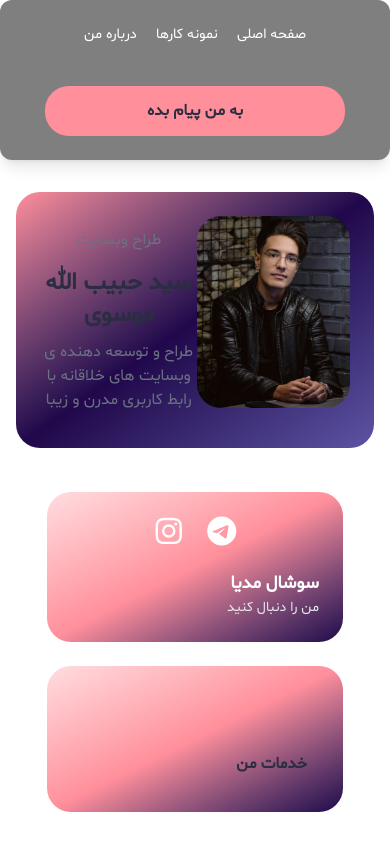
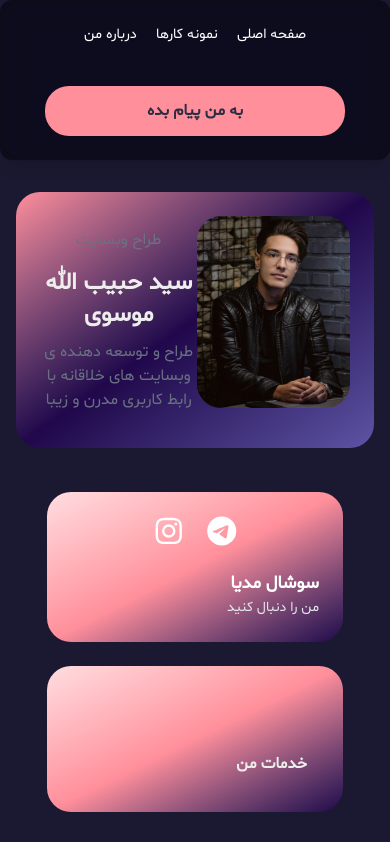
Before and after one commit to Habib2015s/NemooneKar, a Next.js app: page / in a window 390 px wide. Shown: the top 842 px of the page. Built offline with nearby package versions, Linux system fonts and the light colour scheme; some icons are missing.

Commit message:
test bg on mobile

```diff
--- a/app/globals.css
+++ b/app/globals.css
@@ -1,15 +1,8 @@
 @import "tailwindcss";
 
 :root {
-  --background: #ffffff;
-  --foreground: #2B2D42;
-}
-
-@media (prefers-color-scheme: dark) {
-  :root {
-    --background: #1B1931;
-    --foreground: #ededed;
-  }
+  --background: #1B1931;
+  --foreground: #ededed;
 }
 
 @font-face {
@@ -21,21 +14,16 @@
   font-display: swap;
 }
 
-/* مهم: رنگ رو از همون لحظه اول به html بده */
-html {
-  background-color: var(--background);
-  color: var(--foreground);
-}
-
 html, body {
   margin: 0;
   padding: 0;
   min-height: 100%;
   font-family: "Shabnam", sans-serif;
+  background-color: var(--background) !important;
+  color: var(--foreground) !important;
   transition: background-color 0.3s ease, color 0.3s ease;
 }
 
-/* انیمیشن‌ها */
 @keyframes marquee-rtl {
   0% {
     transform: translateX(-100%);
--- a/app/layout.js
+++ b/app/layout.js
@@ -20,32 +20,36 @@ export const metadata = {
 };
 
 export default function RootLayout({ children }) {
+  const bgColor = "#1B1931"; // رنگ پس‌زمینه ثابت
+  const textColor = "#ededed"; // رنگ متن ثابت
+
   return (
     <html
       lang="fa"
       style={{
-        backgroundColor: "var(--background)",
-        color: "var(--foreground)",
+        backgroundColor: bgColor,
+        color: textColor,
       }}
+      suppressHydrationWarning
     >
       <head>
-        {/* تغییر رنگ نوار آدرس موبایل */}
-        <meta
-          name="theme-color"
-          content="#1B1931"
-          media="(prefers-color-scheme: dark)"
-        />
-        <meta
-          name="theme-color"
-          content="#ffffff"
-          media="(prefers-color-scheme: light)"
-        />
+        {/* جلوگیری از چشمک سفید در موبایل */}
+        <meta name="theme-color" content={bgColor} />
+        <style>{`
+          html, body {
+            background-color: ${bgColor} !important;
+            color: ${textColor} !important;
+            margin: 0;
+            padding: 0;
+            min-height: 100%;
+          }
+        `}</style>
       </head>
       <body
         className={`${geistSans.variable} ${geistMono.variable} antialiased`}
         style={{
-          backgroundColor: "var(--background)",
-          color: "var(--foreground)",
+          backgroundColor: bgColor,
+          color: textColor,
         }}
       >
         {children}
```
